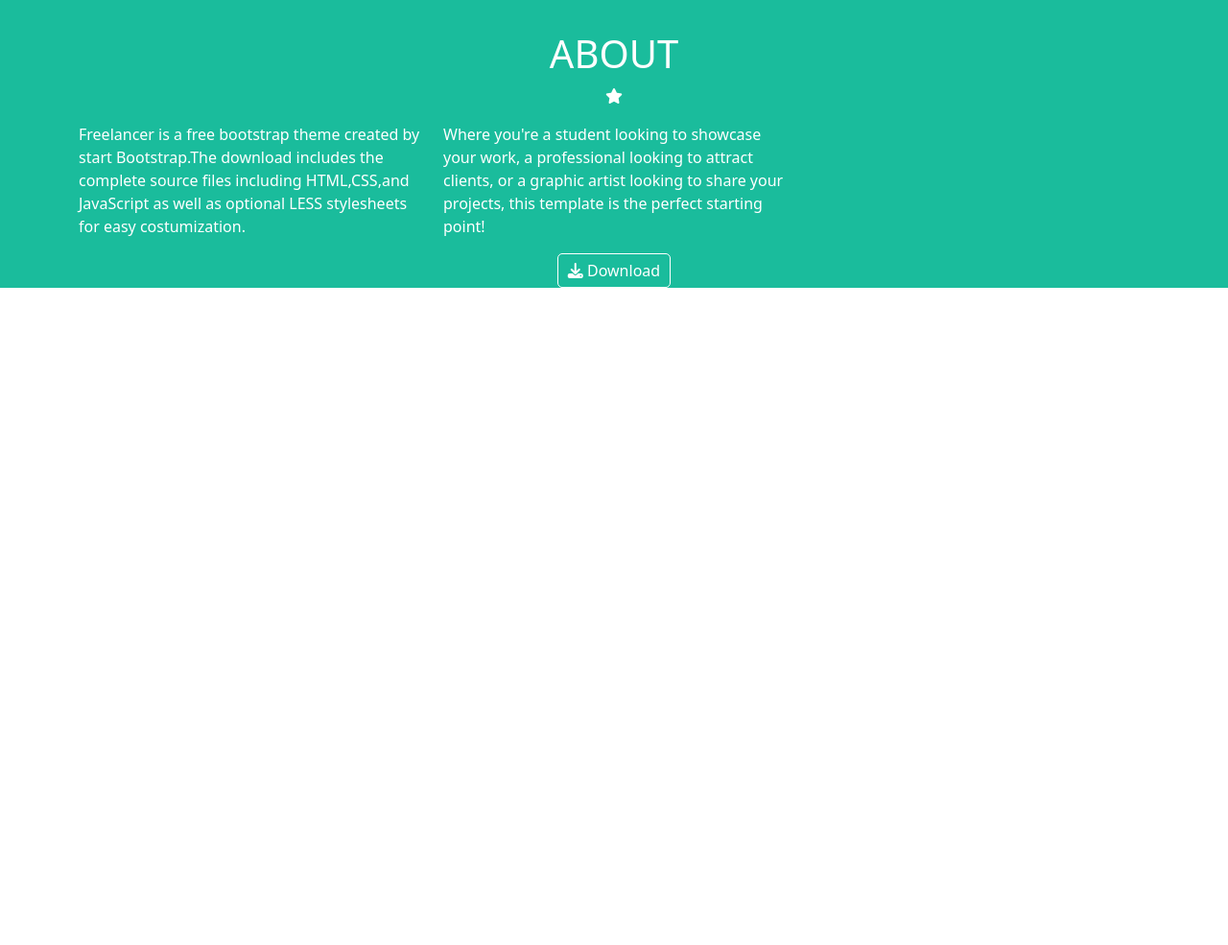
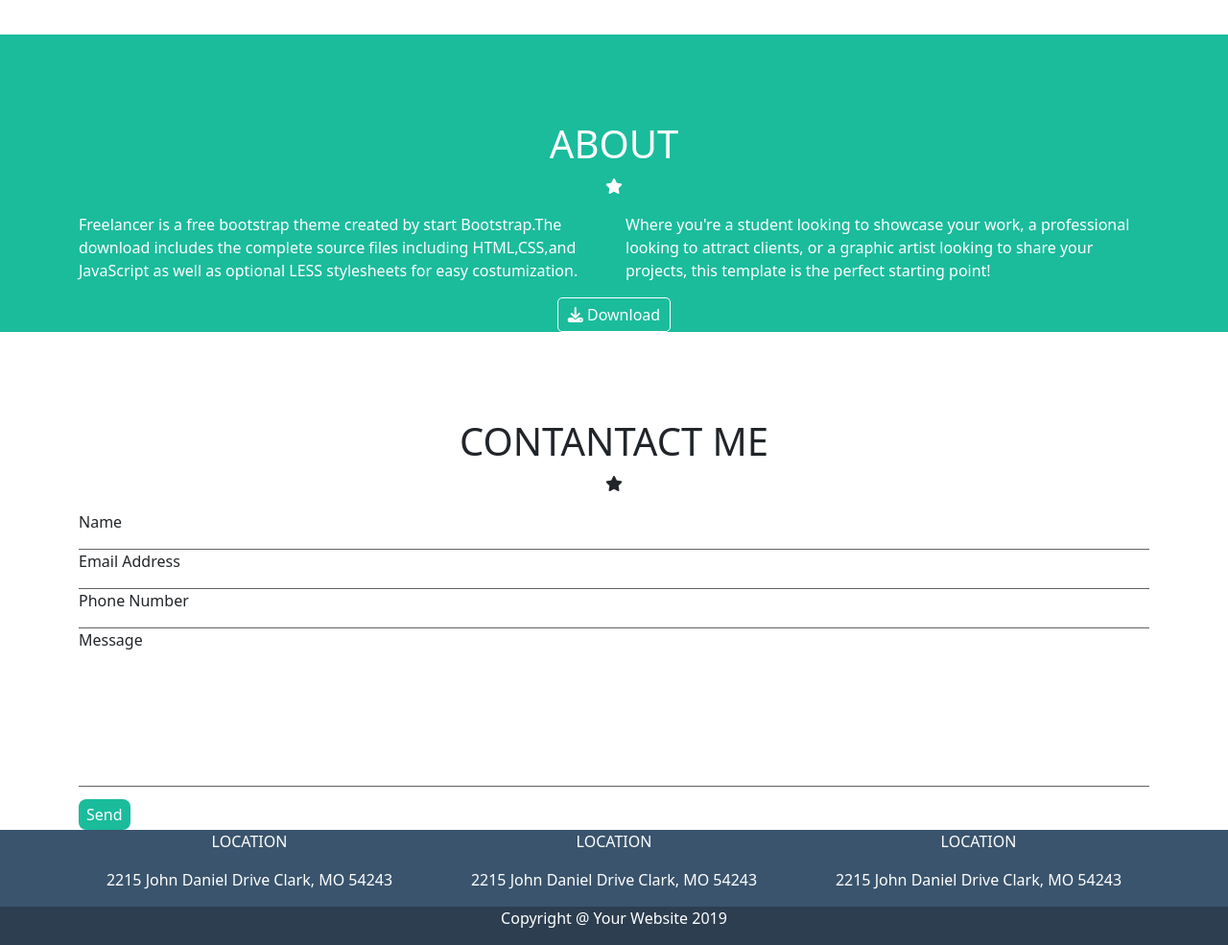
Before and after one commit to Giovannirighini2000/html-css-bootstrap-freelancer, a plain HTML site: page index.html in a window 1280 px wide. Shown: the part 1427-2412 px from the top of the page at 96% size. Before the commit the page ends 1727 px from the top, so only its background shows below. Drawn offline with nearby package versions, Linux system fonts and the light colour scheme.

Commit message:
feat added footer and edit code

```diff
--- a/index.html
+++ b/index.html
@@ -76,7 +76,7 @@
                   </div>
             </div>
         </section>
-        <section>
+        <section class="img-section">
             <div class="container">
                 <div class="row d-flex flex-column">
                     <div class="center-section-img">
@@ -153,7 +153,7 @@
                     </div>
                     <div class="container">
                         <div class="row">
-                            <div class="col-12 col-md-6 col-lg-4">
+                            <div class="col-12 col-md-6  col-lg-6">
                                 <p>
                                     Freelancer is a free bootstrap theme created by start
                                     Bootstrap.The download includes the complete
@@ -163,7 +163,7 @@
                                 </p>
 
                             </div>
-                            <div class="col-12 col-md-6 col-lg-4">
+                            <div class="col-12 col-md-6 col-lg-6">
                                 <p>
                                     Where you're a student looking to showcase your
                                     work, a professional looking to attract clients, or a
@@ -198,6 +198,63 @@
 
         </section>
         <section class="contact-me">
+            <div class="container">
+                <div class="row d-flex flex-column">
+                    <div class="center-section-img">
+                        <h2 class="up title-img-pad-top ">
+                            Contantact me
+                        </h2>
+                    </div>
+                    <div class="center-section-img">
+                        <p>
+                            <i class="fa-solid fa-star"></i>
+                        </p>
+
+                    </div>
+
+                    <div class="col-auto line-text">
+                        <p>
+                            Name
+                        </p>
+
+                    </div>
+                    <div class="col-auto line-text">
+                        <p>
+                            Email Address
+                        </p>
+
+                    </div>
+                    <div class="col-auto line-text">
+                        <p>
+                            Phone Number
+                        </p>
+
+                    </div>
+                    <div class="col-auto line-text-big">
+                        <p>
+                            Message
+                        </p>
+
+                    </div>
+
+                    <div class="container button-send-margin">
+                        <div class="row ">
+                            <div class="col-auto send-dowload ">
+                                <button class="button-send-color">
+                                    Send
+
+                                </button>
+                            </div>
+
+                        </div>
+
+                    </div>
+
+
+                </div>
+
+
+            </div>
 
         </section>
 
@@ -207,6 +264,64 @@
     </main>
     <footer>
         <section class="footer-background">
+            <div class="container">
+                <div class="row ">
+                    <div class="col-12 col-md-4 col-lg-4 contanier">
+                        <div class="col d-flex flex-column align-items-center">
+
+                            <p class="up color-white-text">
+                                location
+                            </p>
+                            <p class="color-white-text">
+                                2215 John Daniel Drive Clark, MO 54243
+                            </p>
+
+                        </div>
+                    </div>
+                    <div class="col-12 col-md-4 col-lg-4 contanier">
+                        <div class="col d-flex flex-column align-items-center">
+
+                            <p class="up color-white-text">
+                                location
+                            </p>
+                            <p class="color-white-text">
+                                2215 John Daniel Drive Clark, MO 54243
+                            </p>
+
+                        </div>
+                    </div>
+                    <div class="col-12 col-md-4 col-lg-4 contanier">
+                        <div class="col d-flex flex-column align-items-center">
+
+                            <p class="up color-white-text">
+                                location
+                            </p>
+                            <p class="color-white-text">
+                                2215 John Daniel Drive Clark, MO 54243
+                            </p>
+
+                        </div>
+                    </div>
+
+                </div>
+
+            </div>
+            <section class="footer-background-copyright">
+                <div class="container">
+                    <div class="row justify-content-center">
+                        <div class="col-auto ">
+                            <p class="color-white-text">
+                                Copyright @ Your Website 2019
+                            </p>
+
+
+                        </div>
+
+                    </div>
+
+                </div>
+
+            </section>
 
         </section>
 
--- a/style.css
+++ b/style.css
@@ -92,6 +92,47 @@ header{
     border: none;
     color: var(--bs-white);
 }
+.img-section{
+    padding-bottom:5.875rem ;
+}
+.line-text::after{
+    content: '';
+    display: block;
+    margin: 0 auto;
+    height: 1px;
+    width: auto;
+    background: rgb(97, 99, 95);
+    margin-top: 0.8rem;
+}
+.line-text-big:after{
+    content: '';
+    display: block;
+    margin: 0 auto;
+    height: 1px;
+    width: auto;
+    background: rgb(97, 99, 95);
+    margin-top: 8.75rem;
+}
+.button-send-margin{
+    padding-top: 0.8rem;
+}
+.button-send-color{
+    border: none;
+    background-color: #1abc9c;
+    border-radius: 0.5rem;
+    padding: 4px 8px;
+    color: var(--bs-white);
+}
+.footer-background{
+    background-color: #3a546d;
+}
+.footer-background-copyright{
+    background-color: #2c3e50;
+}
+.color-white-text{
+    color: var(--bs-white);
+}
+
 @media screen and (min-width: 576px){
 
     .display-media-mobile{
```
